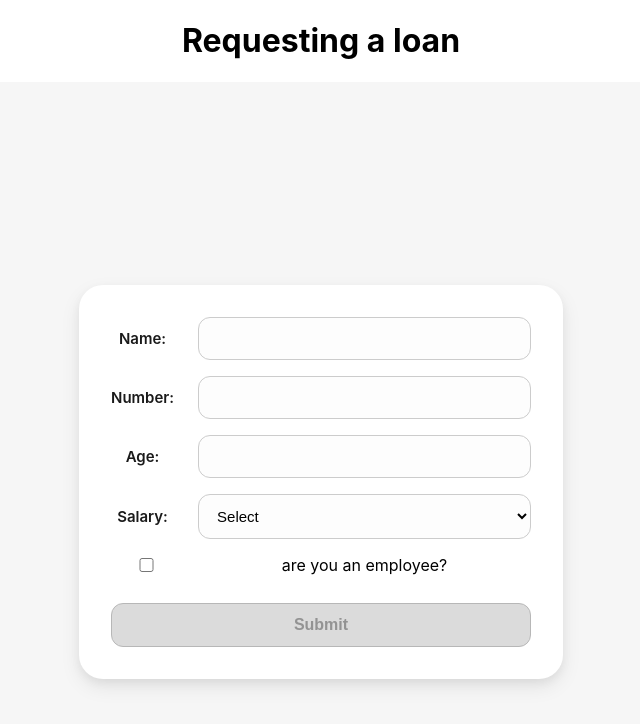
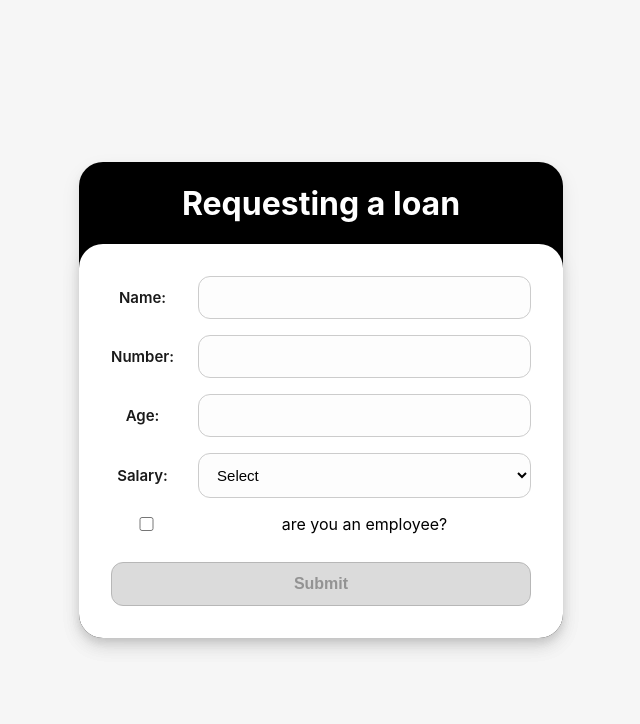
Before and after one commit to diya-thabet/react-tuto, a React (Create React App) app in the folder Project-form/form/: page / in a window 1280 px wide. Shown: the top 724 px of the page, without its empty margins (319-959 px from the left). Built offline with nearby package versions, Linux system fonts and the light colour scheme.

Commit message:
modify design issues CSS + HTML

```diff
--- a/Project-form/form/src/formComponent/form.css
+++ b/Project-form/form/src/formComponent/form.css
@@ -4,6 +4,15 @@
   align-items: center;
   height: 100vh;
   background-color: #f6f6f6;
+}
+
+.titlePlusForm {
+  justify-content: center;
+  align-items: center;
+  background-color: #000000;
+  border-radius: 24px;
+  box-shadow: 0 4px 10px rgba(0, 0, 0, 0.05), 0 8px 20px rgba(0, 0, 0, 0.08);
+  color: white;
 }
 
 form {
--- a/Project-form/form/src/formComponent/form.js
+++ b/Project-form/form/src/formComponent/form.js
@@ -55,8 +55,9 @@ export default function Form() {
 
   return (
     <>
+      <div className="form">
+        <div className="titlePlusForm">
           <h1>Requesting a loan</h1>
-      <div className="form">
           <form onSubmit={handleSubmit}>
             <label htmlFor="name">name:</label>
             <input type="text" id="name" onChange={handleName} />
@@ -88,6 +89,7 @@ export default function Form() {
               Submit
             </button>
           </form>
+        </div>
 
         {showModal && (
           <div style={overlay}>
```
Lines whose indentation alone changed are shown as unchanged.
